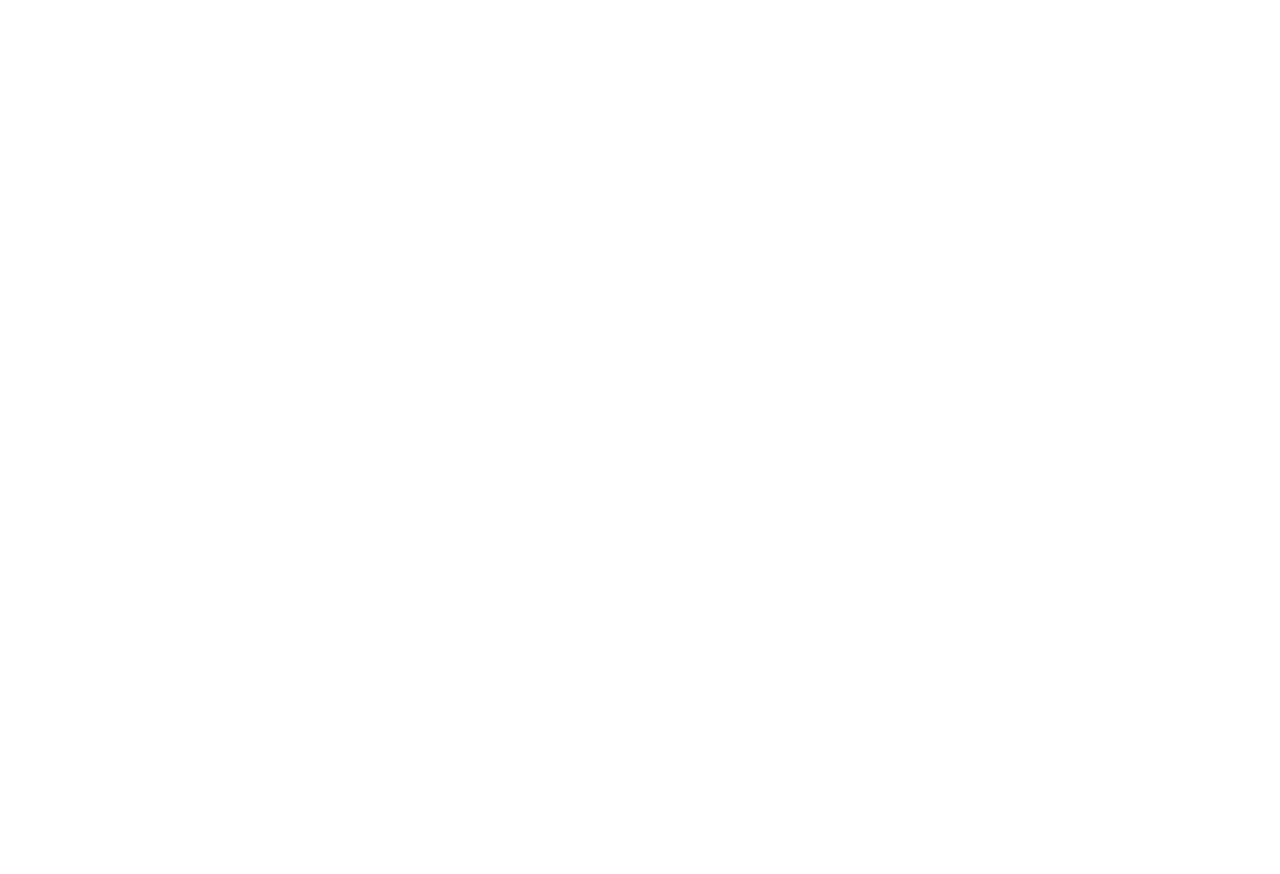
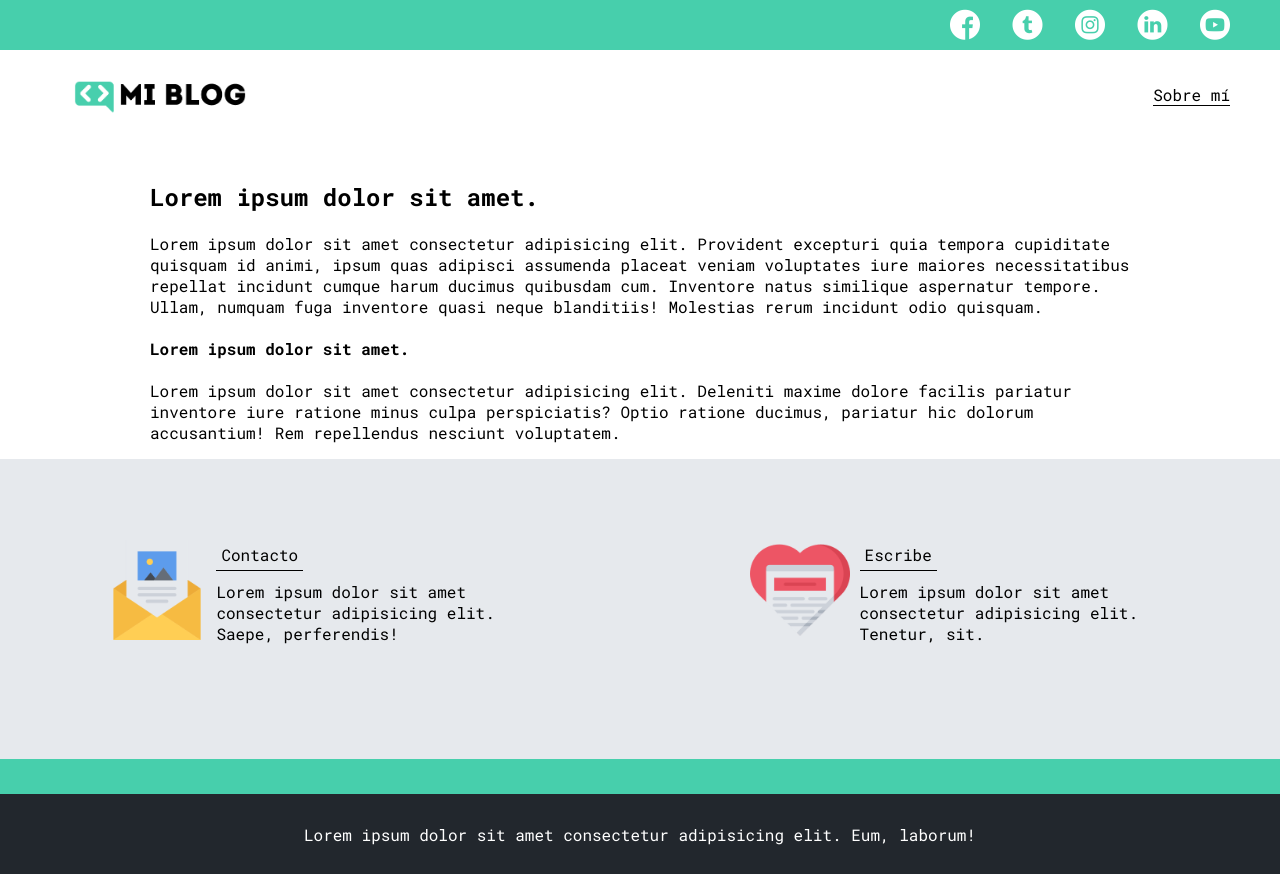
Before and after one commit to joaogarduno/layout-practice, a plain HTML site: page perfil.html in a window 1280 px wide. Before the commit the page ends 800 px from the top, so only its background shows below. Drawn offline with Linux system fonts and the light colour scheme.

Commit message:
Estructura 15: Maquetado de PERFIL -> HTML

```diff
--- a/css/main.css
+++ b/css/main.css
@@ -235,7 +235,7 @@ footer p{
     border-bottom: 1px solid #CDD2DA;
     padding-bottom: 20px;
 }
-.blogpost-main-container section h1{
+.blogpost-main-container article h1{
     font-size: 45px;
 }
 
--- a/perfil.html
+++ b/perfil.html
@@ -0,0 +1,83 @@
+<!DOCTYPE html>
+<html lang="en">
+<head>
+    <meta charset="UTF-8">
+    <meta http-equiv="X-UA-Compatible" content="IE=edge">
+    <meta name="viewport" content="width=device-width, initial-scale=1.0">
+    <link rel="stylesheet" href="./css/main.css">
+    <link rel="stylesheet" href="./css/font/flaticon.css">
+    <title>My Blog</title>
+</head>
+<body>
+    <!-- BARRA DE NAVEGACION -->
+    <header>
+        <section class="header-icons-container">
+            <div class="icons">
+                <a href=""><span class="flaticon-001-facebook"></span></a>
+                <a href=""><span class="flaticon-002-twitter"></span></a>
+                <a href=""><span class="flaticon-011-instagram"></span></a>
+                <a href=""><span class="flaticon-010-linkedin"></span></a>
+                <a href=""><span class="flaticon-008-youtube"></span></a>
+            </div>
+        </section>
+        <nav>
+            <section class="nav-logo-container">
+                <a href="#"><img src="./assets/img/Logo-negro.png" alt="Logo_Image"></a>
+            </section>
+            <section class="profile-link">
+                <a href="perfil.html">Sobre mí</a>
+            </section>
+        </nav>
+    </header>
+
+    <main>
+
+        <!--  -->
+        <section class="profile-main-container">
+            <div class="grid-container">
+                <div>
+                    <img src="" alt="">
+                </div>
+                <div>
+                    <h2>Lorem ipsum dolor sit amet.</h2>
+                    <p>Lorem ipsum dolor sit amet consectetur adipisicing elit. Provident excepturi quia tempora cupiditate quisquam id animi, ipsum quas adipisci assumenda placeat veniam voluptates iure maiores necessitatibus repellat incidunt cumque harum ducimus quibusdam cum. Inventore natus similique aspernatur tempore. Ullam, numquam fuga inventore quasi neque blanditiis! Molestias rerum incidunt odio quisquam.</p>
+                </div>
+            </div>
+        </section>
+
+        <section class="profile-main-projects">
+            <div class="grid-container">
+                <h3></h3>
+                <div class="projects-name-container">
+                    <article class="project-container">
+                        <h4>Lorem ipsum dolor sit amet.</h4>
+                        <p>Lorem ipsum dolor sit amet consectetur adipisicing elit. Deleniti maxime dolore facilis pariatur inventore iure ratione minus culpa perspiciatis? Optio ratione ducimus, pariatur hic dolorum accusantium! Rem repellendus nesciunt voluptatem.</p>
+                    </article>
+                </div>
+            </div>
+        </section>
+
+        <!-- CONTACT -->
+        <section class="contact-main-container">
+            <div>
+                <img src="./assets/img/013-newsletter.png" alt="">
+                <div class="contact-left">
+                    <a href="">Contacto</a>
+                    <p>Lorem ipsum dolor sit amet consectetur adipisicing elit. Saepe, perferendis!</p>
+                </div>
+            </div>
+            <div>
+                <img src="./assets/img/006-like.png" alt="">
+                <div class="contact-right">
+                    <a href="">Escribe</a>
+                    <p>Lorem ipsum dolor sit amet consectetur adipisicing elit. Tenetur, sit.</p>
+                </div>
+            </div>
+        </section>
+    </main>
+
+    <footer>
+        <p>Lorem ipsum dolor sit amet consectetur adipisicing elit. Eum, laborum!</p>
+    </footer>
+</body>
+</html>
```
